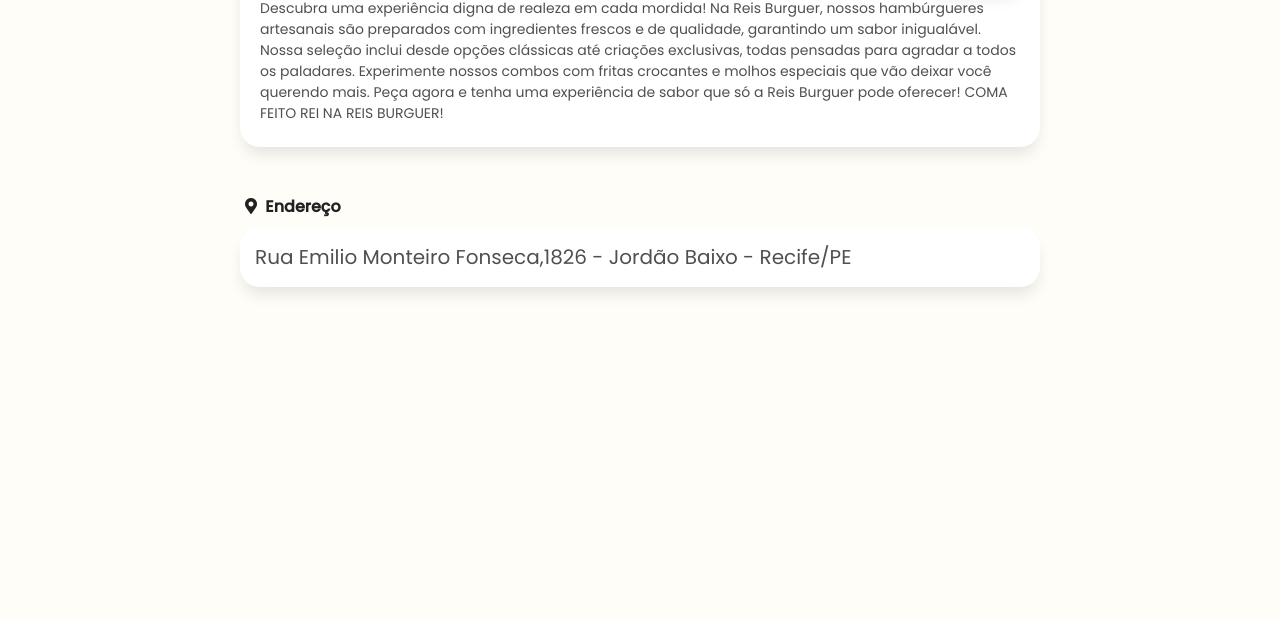
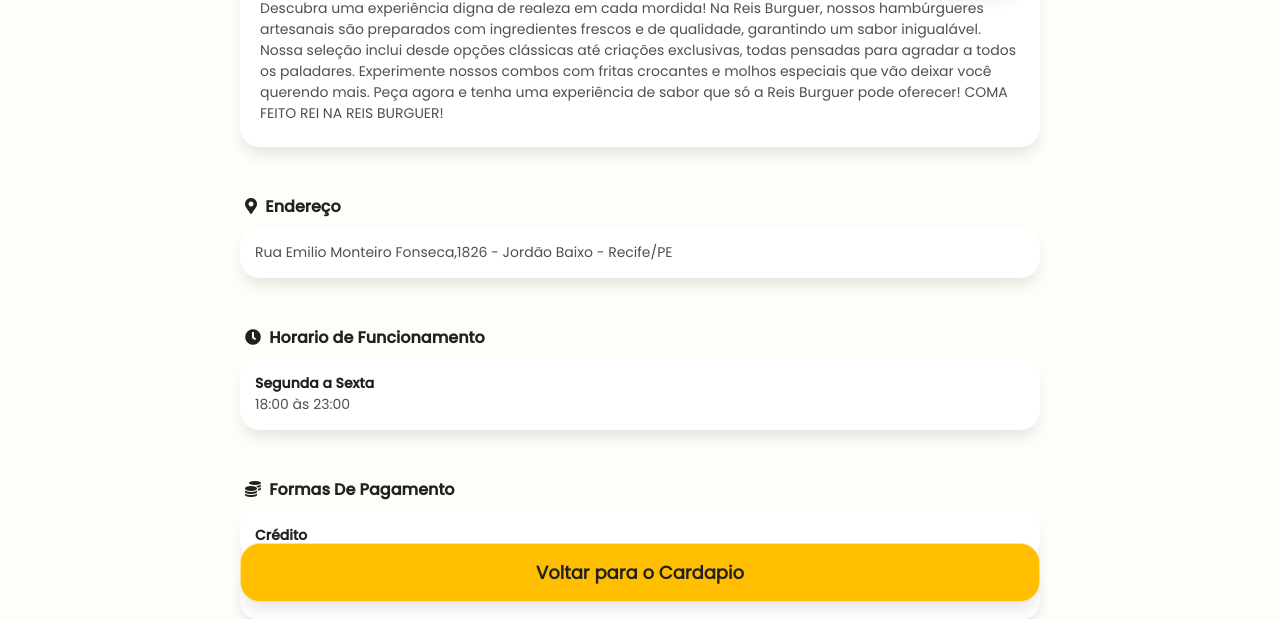
Before and after one commit to Frouzin/CardapioDigital, a plain HTML site: page sobre.html in a window 1280 px wide. Shown: the part 188-807 px from the top of the page. Drawn offline with Linux system fonts and the light colour scheme.

Commit message:
add: pagamentos e fixed bugs

```diff
--- a/css/main.css
+++ b/css/main.css
@@ -459,3 +459,28 @@
     border-radius: 15px;
     box-shadow: 0 10px 15px -3px rgba(0, 0, 0, 0.1) !important;
 }
+
+.normal-text{
+    font-size: 14px;
+    color: var(--color-text);
+}
+.normal-text b{
+    color: var(--color-black);
+}
+
+.btn-full{
+    font-weight: bold;
+    position: fixed;
+    right: 0;
+    left: 0;
+    bottom: 10px;
+    width: calc(100%-20px);
+    max-width: 800px;
+    margin: 0 auto;
+    border-radius: 20px;
+    padding: 15px 25px;
+    font-size: 18px;
+    box-shadow: 0 10px 15px -3px rgba(0, 0, 0, 0.1) !important;
+    border: 1px solid #ffe28c !important;
+
+}
--- a/sobre.html
+++ b/sobre.html
@@ -77,7 +77,40 @@
             </div>
         </div>
 
+        <div class="container-group mb-5">
+            <p class="title-categoria mb-0">
+                <i class="fas fa-clock"></i><b>&nbsp; Horario de Funcionamento</b>
+            </p>
+            <div class="card mt-2">
+                <p class="normal-text mb-0"><b>Segunda a Sexta</b></p>
+                <p class="normal-text mb-0">18:00 às 23:00</p>
+            </div>
+        </div>
+
+
+        <div class="container-group mb-5">
+            <p class="title-categoria mb-0">
+                <i class="fas fa-coins"></i><b>&nbsp; Formas De Pagamento</b>
+            </p>
+            <div class="card mt-2">
+                <p class="normal-text mb-0"><b>Crédito</b></p>
+            </div>
+            <div class="card mt-2">
+                <p class="normal-text mb-0"><b>Débito</b></p>
+            </div>
+            <div class="card mt-2">
+                <p class="normal-text mb-0"><b>Dinheiro</b></p>
+            </div>
+            <div class="card mt-2">
+                <p class="normal-text mb-0"><b>Pix</b></p>
+            </div>
+        </div>
+
     </section>
+
+    <a href="./index.html" class="btn btn-yellow btn-full">
+        Voltar para o Cardapio
+    </a>
 
     <section class="menu-bottom disable hidden" id="menu-bottom-closed">
 
```
